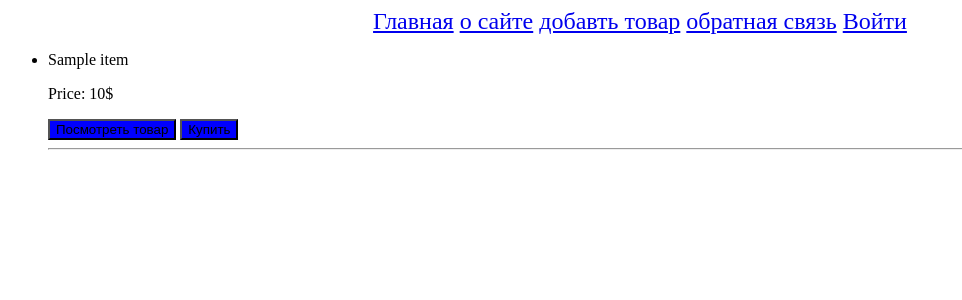
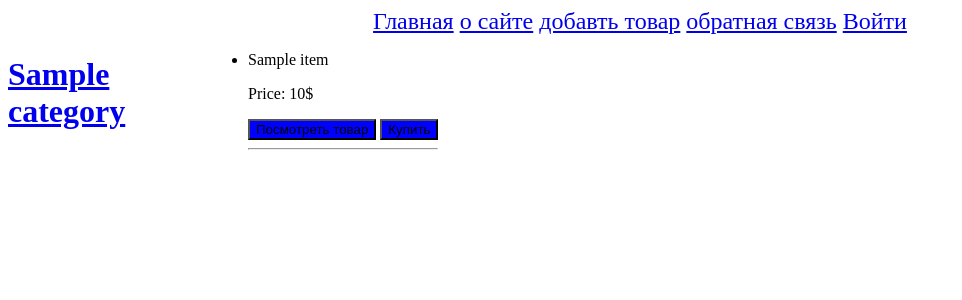
Before and after one commit to grigoscool/practice-again-and-again-, a Django app: page / in a window 1280 px wide. Shown: the top 300 px of the page, without its empty margins (0-962 px from the left). Run offline with Django 4.2, Linux system fonts and the light colour scheme; tables that the repository leaves empty hold one stand-in row (values such as "Sample post").

Commit message:
add foreignKey

```diff
--- a/aashop/myapp/models.py
+++ b/aashop/myapp/models.py
@@ -7,9 +7,17 @@ class Item(models.Model):
     photo = models.ImageField(null=True)
     is_piblished = models.BooleanField(default=True)
     time_creation = models.DateField(auto_now_add=True)
+    cat = models.ForeignKey('Category', on_delete=models.CASCADE, null=True)
 
     def __str__(self):
         return self.name
 
     def get_absolute_url(self):
         return reverse('item_detail', kwargs={'pk': self.pk})
+
+
+class Category(models.Model):
+    title = models.CharField(max_length=255, verbose_name='категория')
+
+    def __str__(self):
+        return self.title
--- a/aashop/myapp/static/myapp/css/style.css
+++ b/aashop/myapp/static/myapp/css/style.css
@@ -13,3 +13,11 @@
 .contact {
     font-size: 250%;
 }
+div.category {
+    float: left;
+    width: 200px;
+}
+div.item {
+    float: left;
+    width: 1700;
+}
--- a/aashop/myapp/templates/myapp/base.html
+++ b/aashop/myapp/templates/myapp/base.html
@@ -13,7 +13,6 @@
 				<a href="{% url m.url %}">{{ m.title }}</a>
 			{% endfor %}
 		</div>
-
 		{% block content %}
 		{% endblock content %}
 	</body>
--- a/aashop/myapp/templates/myapp/home.html
+++ b/aashop/myapp/templates/myapp/home.html
@@ -1,14 +1,21 @@
 {% extends 'myapp/base.html' %}
 {% load static %}
 {% block content %}
+<div class="category">
+	{% for cat in categories %}
+		<h1>
+			<a href="#">{{ cat.title }}</a>
+		</h1>
+	{% endfor %}
+</div>
 <div class="item">
 	{% for i in item %}
 	<ul class="card-item">
 		<li>{{ i.name }}</li>
 			<p>Price: {{ i.price }}$</p>
-			<form action="{{ i.get_absolute_url }}" method="get">
+			<form action="{{ i.get_absolute_url }}" method="get" target="_blank">
 				<input type="submit" name="item-detail" value="Посмотреть товар" class="buy-button">
-				<input type="button" name="buy" value="Купить" class="buy-button">
+				<input type="button" name="buy" value="Купить" class="buy-button" >
 			</form>
 			<hr>
 	</ul>
--- a/aashop/myapp/templates/myapp/item_detail.html
+++ b/aashop/myapp/templates/myapp/item_detail.html
@@ -2,7 +2,8 @@
 {% load static %}
 {% block content %}
 <div class="item-detail">
-  <p>{{ item.name }}</p>
+  <h1>{{ item.name }}</h1>
+  <p>{{ item.cat.title }}</p>
 </div>
 
 {% endblock content %}
--- a/aashop/myapp/views.py
+++ b/aashop/myapp/views.py
@@ -12,7 +12,13 @@ menu = [
 
 def show_home(request):
     item = Item.objects.all()
-    return render(request, 'myapp/home.html', {'item': item, 'menu': menu})
+    cat = Category.objects.all()
+    context = {
+        'item': item,
+        'menu': menu,
+        'categories': cat,
+    }
+    return render(request, 'myapp/home.html', context)
 
 
 def about(request):
```
Also changed, not shown: aashop/myapp/migrations/0003_category_item_cat.py (added).
